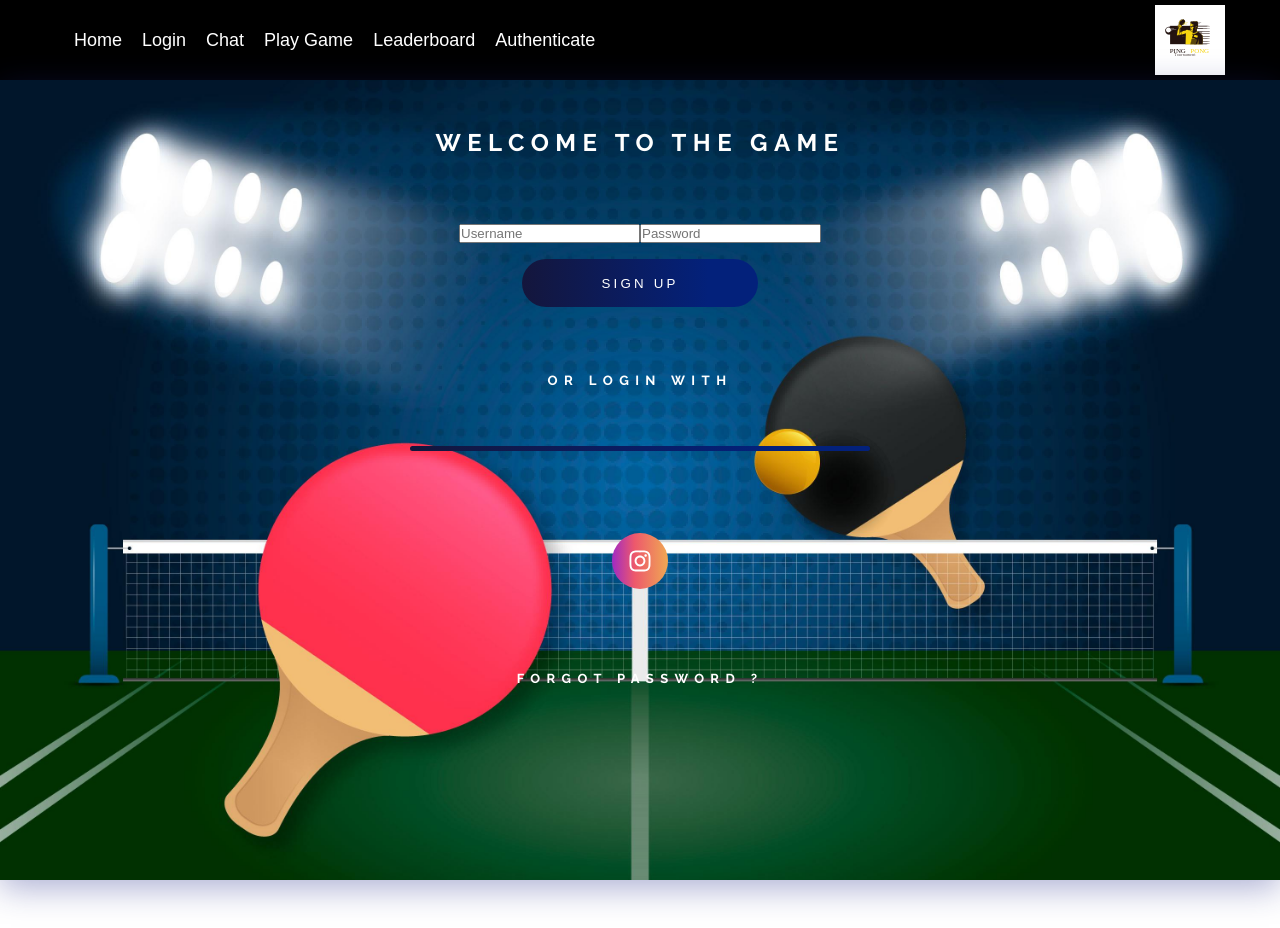
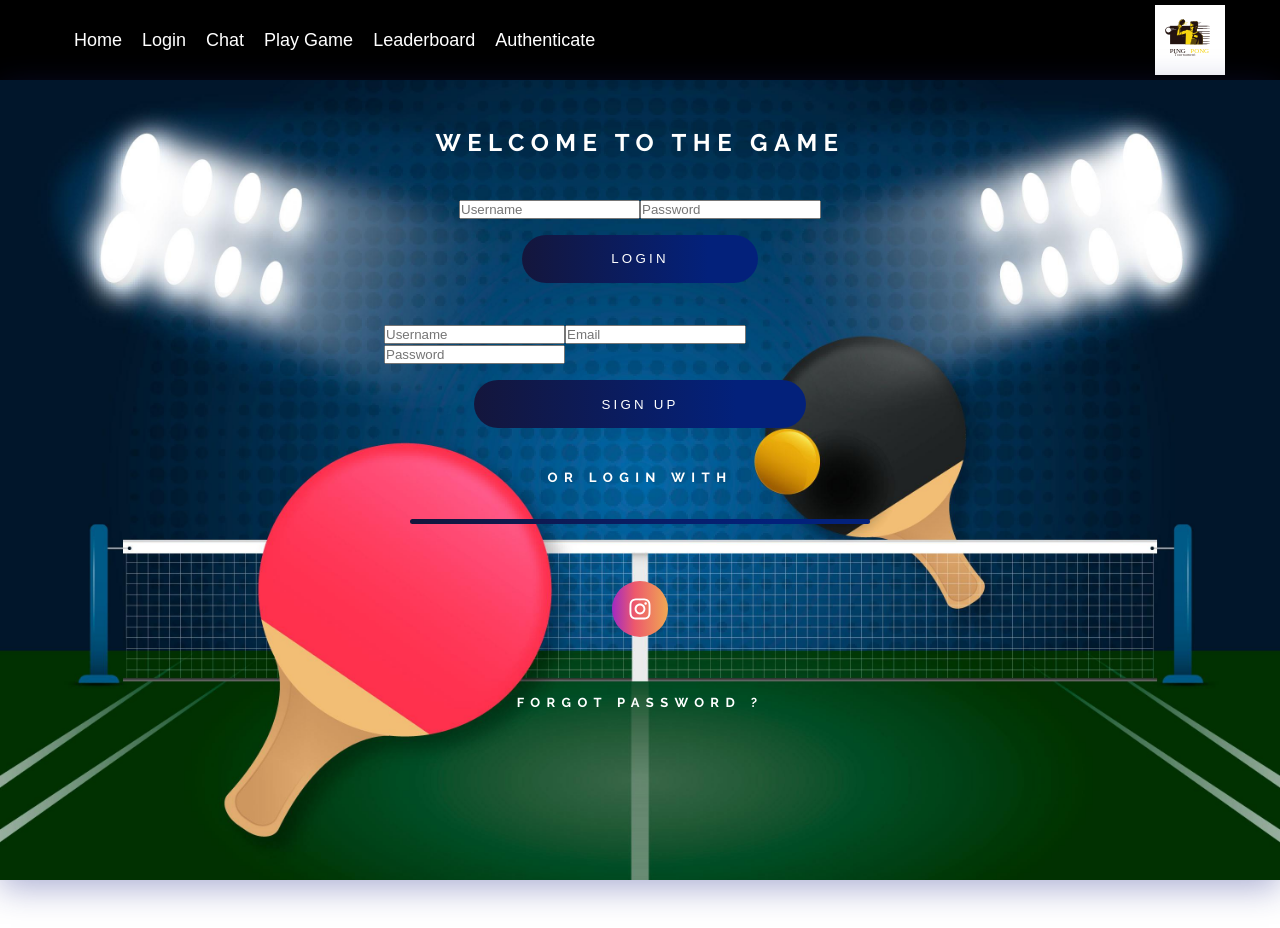
Before and after one commit to mcombeau/ft_transcendance, a React (Create React App) app in the folder frontend-app/: page /login in a window 1280 px wide. Built offline with nearby package versions, Linux system fonts and the light colour scheme; no server answers; the HTML template or start-up script is replaced by a standard one.

Commit message:
Can sign up

```diff
--- a/frontend-app/src/components/login/login.jsx
+++ b/frontend-app/src/components/login/login.jsx
@@ -10,6 +10,9 @@ import { useCookies } from "react-cookie";
 function Login() {
   const [username, setUsername] = useState("");
   const [password, setPassword] = useState("");
+  const [newUsername, setNewUsername] = useState("");
+  const [newPassword, setNewPassword] = useState("");
+  const [email, setEmail] = useState("");
   const [cookies, setCookie, removeCookie] = useCookies(["cookie-name"]);
 
   const InstagramBackground =
@@ -41,6 +44,35 @@ function Login() {
     setPassword("");
   };
 
+  const signIn = (e) => {
+    console.log("I am heeeeere");
+    e.preventDefault();
+    if (newUsername === "" || newPassword === "" || email === "") return;
+    var request = {
+      method: "POST",
+      headers: {
+        "Content-Type": "application/json",
+      },
+      body: JSON.stringify({
+        username: newUsername,
+        password: newPassword,
+        email: email,
+      }),
+    };
+    fetch("http://localhost:3001/users", request).then(async (response) => {
+      const data = await response.json();
+      if (!response.ok) {
+        console.log("error user creation");
+        return;
+      }
+      console.log("Response: ", data);
+      console.log("New user ", newUsername, " ", newPassword, " ", email);
+    });
+    setNewUsername("");
+    setNewPassword("");
+    setEmail("");
+  };
+
   return (
     <MainContainer id="login">
       <div className="log">
@@ -61,6 +93,37 @@ function Login() {
             value={password}
             onChange={(e) => {
               setPassword(e.target.value);
+            }}
+          />
+          {/* </InputContainer> */}
+          <ButtonContainer>
+            <Button content="Login" />
+          </ButtonContainer>
+        </form>
+        <form onSubmit={signIn}>
+          {/* <InputContainer> */}
+          <input
+            type="text"
+            placeholder="Username"
+            value={newUsername}
+            onChange={(e) => {
+              setNewUsername(e.target.value);
+            }}
+          />
+          <input
+            type="email"
+            placeholder="Email"
+            value={email}
+            onChange={(e) => {
+              setEmail(e.target.value);
+            }}
+          />
+          <input
+            type="password"
+            placeholder="Password"
+            value={newPassword}
+            onChange={(e) => {
+              setNewPassword(e.target.value);
             }}
           />
           {/* </InputContainer> */}
```
